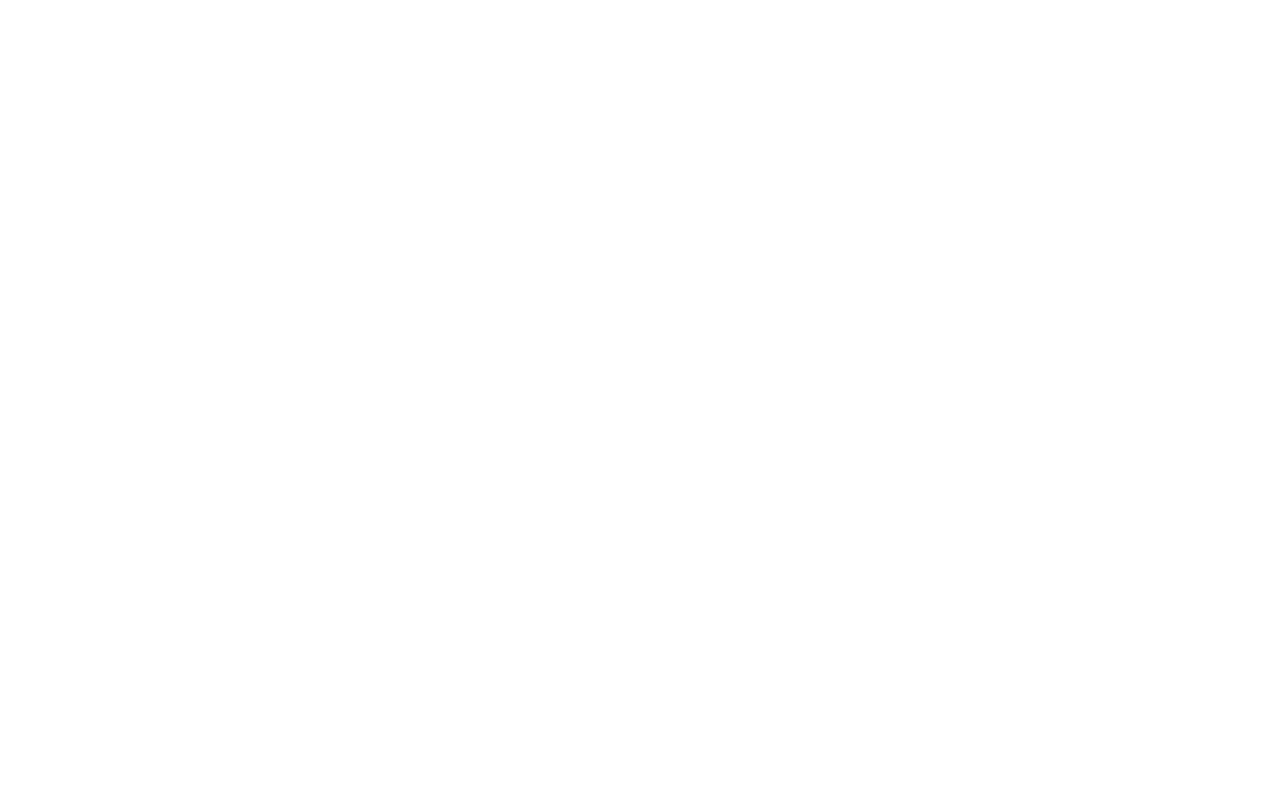
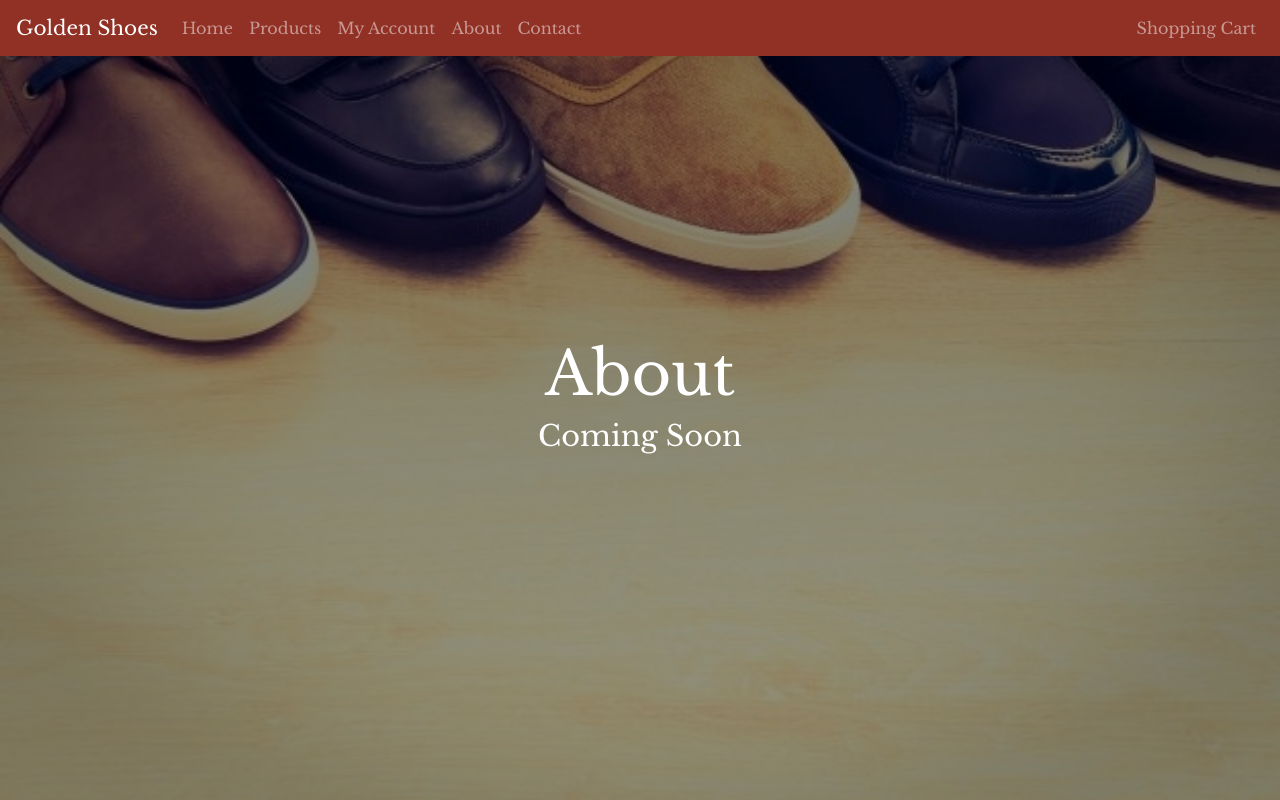
Before and after one commit to dmakwana312/Golden-Shoe, a React (Create React App) app: page /Golden-Shoe/about in a window 1280 px wide. Built offline with nearby package versions, Linux system fonts and the light colour scheme.

Commit message:
React Router Links Ammended For Github Pages

```diff
--- a/src/App.js
+++ b/src/App.js
@@ -16,19 +16,19 @@
             <Router>
                 <Switch>
 
-                    <Route exact path="/">
+                    <Route exact path="/Golden-Shoe">
                         <HomePage />
                     </Route>
-                    <Route path="/products">
+                    <Route path="/Golden-Shoe/products">
                         <ComingSoonPage title="Products" />
                     </Route>
-                    <Route path="/myaccount">
+                    <Route path="/Golden-Shoe/myaccount">
                         <ComingSoonPage title="My Account"/>
                     </Route>
-                    <Route path="/about">
+                    <Route path="/Golden-Shoe/about">
                         <ComingSoonPage title="About"/>
                     </Route>
-                    <Route path="/contact">
+                    <Route path="/Golden-Shoe/contact">
                         <ComingSoonPage title="Contact Us"/>
                     </Route>
 
--- a/src/Components/Header/Header.js
+++ b/src/Components/Header/Header.js
@@ -8,15 +8,15 @@
 const Header = ({ activeLink }) => (
     <>
         <Navbar collapseOnSelect sticky="top" expand="lg" bg="primary" variant="dark">
-            <Navbar.Brand href="#home">Golden Shoes</Navbar.Brand>
+            <Navbar.Brand as={Link} to="/Golden-Shoe" href="/Golden-Shoe">Golden Shoes</Navbar.Brand>
             <Navbar.Toggle aria-controls="responsive-navbar-nav" />
             <Navbar.Collapse id="responsive-navbar-nav">
                 <Nav className="mr-auto" activeKey={activeLink}>
-                    <Nav.Link as={Link} to="/" href="/" exact>Home</Nav.Link>
-                    <Nav.Link as={Link} to="/products" href="/products">Products</Nav.Link>
-                    <Nav.Link as={Link} to="/myaccount" href="/myaccount">My Account</Nav.Link>
-                    <Nav.Link as={Link} to="/about" href="/about">About</Nav.Link>
-                    <Nav.Link as={Link} to="/contact" href="/contact">Contact</Nav.Link>
+                    <Nav.Link as={Link} to="/Golden-Shoe" href="/Golden-Shoe" exact>Home</Nav.Link>
+                    <Nav.Link as={Link} to="/Golden-Shoe/products" href="/Golden-Shoe/products">Products</Nav.Link>
+                    <Nav.Link as={Link} to="/Golden-Shoe/myaccount" href="/Golden-Shoe/myaccount">My Account</Nav.Link>
+                    <Nav.Link as={Link} to="/Golden-Shoe/about" href="/Golden-Shoe/about">About</Nav.Link>
+                    <Nav.Link as={Link} to="/Golden-Shoe/contact" href="/Golden-Shoe/contact">Contact</Nav.Link>
 
                 </Nav>
                 <Nav>
```
Also changed, not shown: 1 other file (tests, documents, lock files or other folders).
